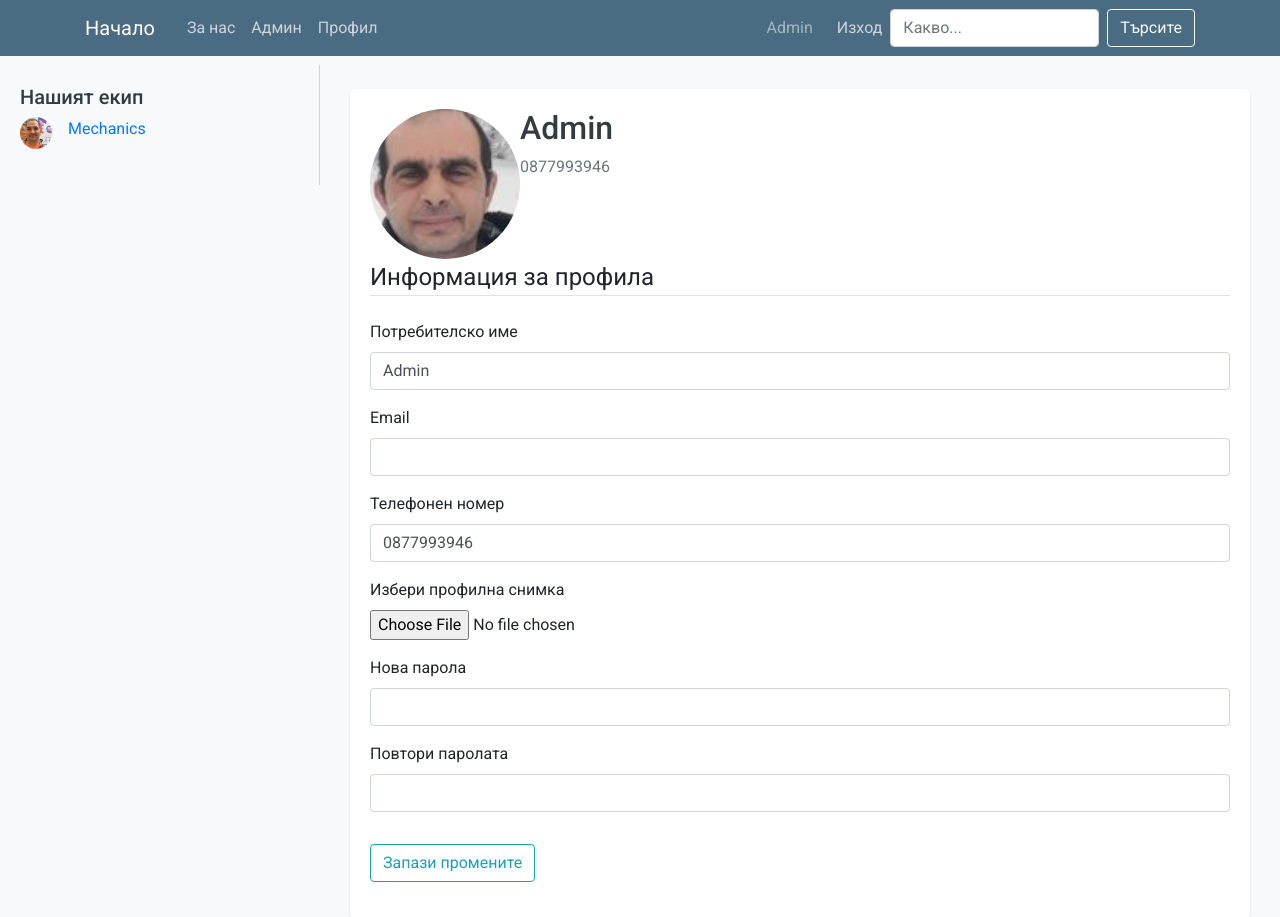
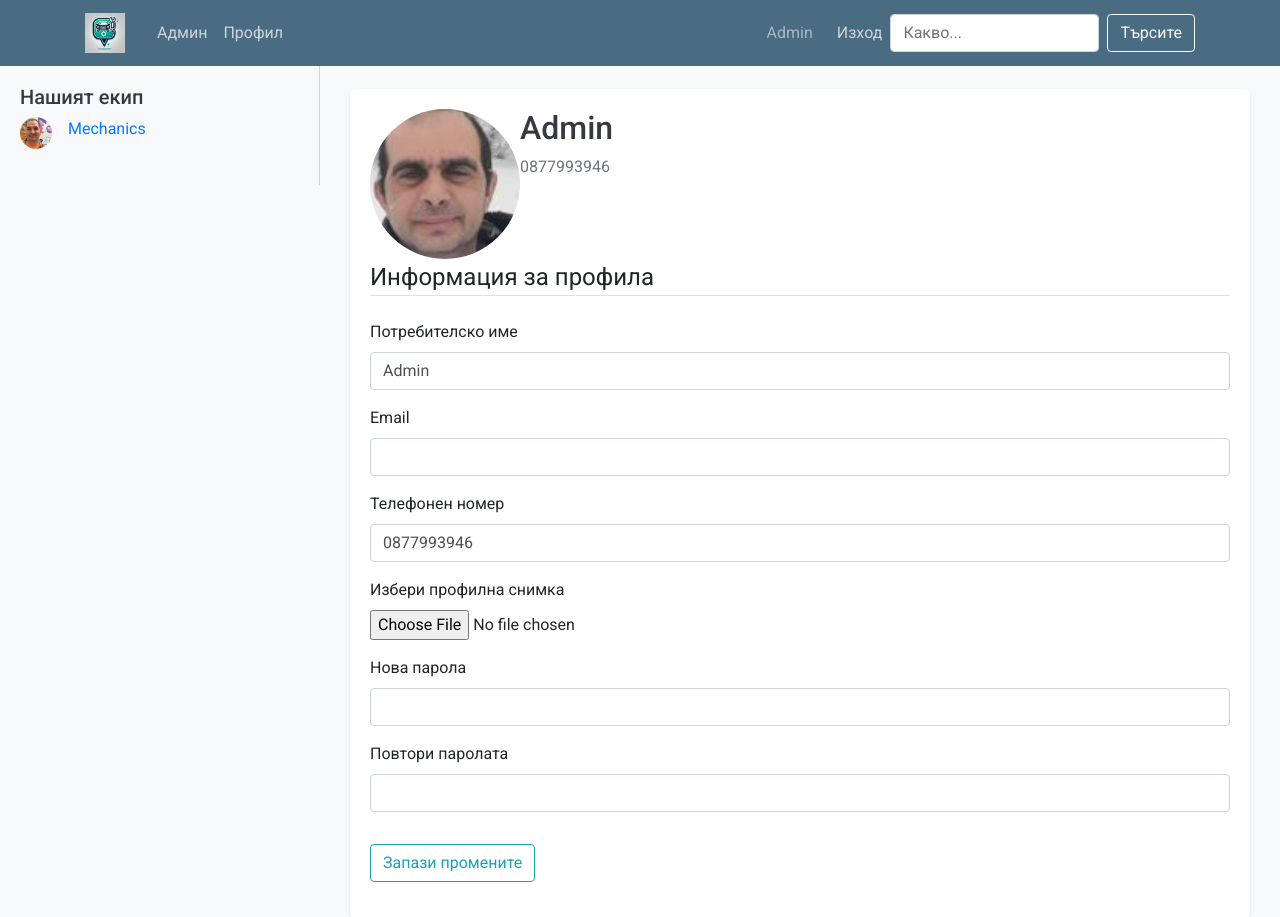
Before and after one commit to alabalistic/flask-garage, a Flask app: page /account in a window 1280 px wide. Shown: the top 917 px of the page. Run offline with Flask 3, Linux system fonts and the light colour scheme; a user stored in the database is signed in; data comes from the database, SQL or seed files in the repository; some libraries are stand-ins or nearby versions.

Commit message:
add-favicon

```diff
--- a/app/static/main.css
+++ b/app/static/main.css
@@ -180,3 +180,8 @@ h1, h2, h3, h4, h5, h6 {
 .article-metadata a:hover {
   color: #2c3e50;
 }
+.navbar-brand img {
+  height: 60px; /* Adjust height as needed */
+  width: auto;
+  padding: 0px 0; /* Adjust padding if necessary */
+}
--- a/app/templates/layout.html
+++ b/app/templates/layout.html
@@ -6,19 +6,25 @@
     <link rel="stylesheet" href="https://maxcdn.bootstrapcdn.com/bootstrap/4.0.0/css/bootstrap.min.css">
     <link rel="stylesheet" type="text/css" href="{{ url_for('static', filename='main.css') }}">
     <link href="https://fonts.googleapis.com/css2?family=Roboto:wght@400;500;700&display=swap&subset=cyrillic" rel="stylesheet">
+    <link rel="icon" type="image/png" sizes="32x32" href="{{ url_for('static', filename='favicon-32x32.png') }}">
+    <link rel="icon" type="image/png" sizes="16x16" href="{{ url_for('static', filename='favicon-16x16.png') }}">
+    <link rel="apple-touch-icon" sizes="180x180" href="{{ url_for('static', filename='apple-touch-icon.png') }}">
+    <link rel="icon" type="image/png" sizes="192x192" href="{{ url_for('static', filename='android-chrome-192x192.png') }}">
+    <link rel="icon" type="image/png" sizes="512x512" href="{{ url_for('static', filename='android-chrome-512x512.png') }}">
     <title>Гаража{% if title %} - {{ title }}{% endif %}</title>
 </head>
 <body>
     <header class="site-header">
         <nav class="navbar navbar-expand-md navbar-dark bg-steel fixed-top">
             <div class="container">
-                <a class="navbar-brand mr-4" href="/">Начало</a>
+                <a class="navbar-brand mr-4" href="/">
+                    <img src="{{ url_for('static', filename='garage-logo.png') }}" alt="Гаража" style="height: 40px;">
+                </a>
                 <button class="navbar-toggler" type="button" data-toggle="collapse" data-target="#navbarToggle" aria-controls="navbarToggle" aria-expanded="false" aria-label="Toggle navigation">
                     <span class="navbar-toggler-icon"></span>
                 </button>
                 <div class="collapse navbar-collapse" id="navbarToggle">
                     <div class="navbar-nav mr-auto">
-                        <a class="nav-item nav-link" href="{{ url_for('about') }}">За нас</a>
                         {% if current_user.is_authenticated %}
                             {% if current_user.is_admin() %}
                                 <a class="nav-item nav-link" href="{{ url_for('admin_dashboard') }}">Админ</a>
@@ -96,6 +102,7 @@
     <footer class="footer mt-auto py-3 bg-steel">
         <div class="container text-center">
             <span class="text-muted">
+                <a class="nav-item nav-link" href="{{ url_for('about') }}">За нас</a>
                 <a href="{{ url_for('privacy') }}" class="text-light">Политика за поверителност</a> |
                 <a href="{{ url_for('terms') }}" class="text-light">Условия за ползване</a>
             </span>
```
Also changed, not shown: app/static/browserconfig.xml (added, +9 -0 lines), app/static/android-chrome-192x192.png (added), app/static/android-chrome-512x512.png (added), app/static/apple-touch-icon.png (added), app/static/favicon-16x16.png (added), app/static/favicon-32x32.png (added), app/static/favicon.ico (added), app/static/garage-logo.png (added), app/static/mstile-150x150.png (added), app/static/safari-pinned-tab.svg (added), app/static/site.webmanifest (added), 1 other file.
